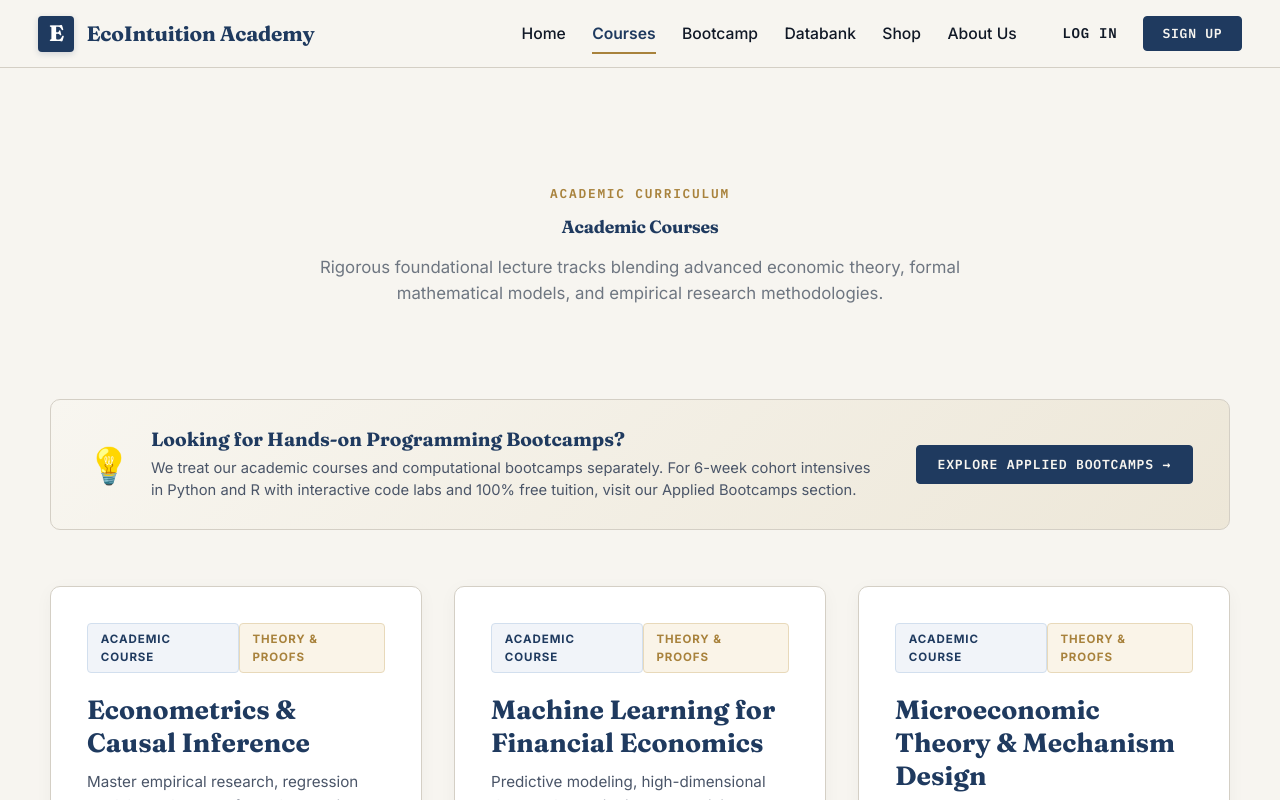
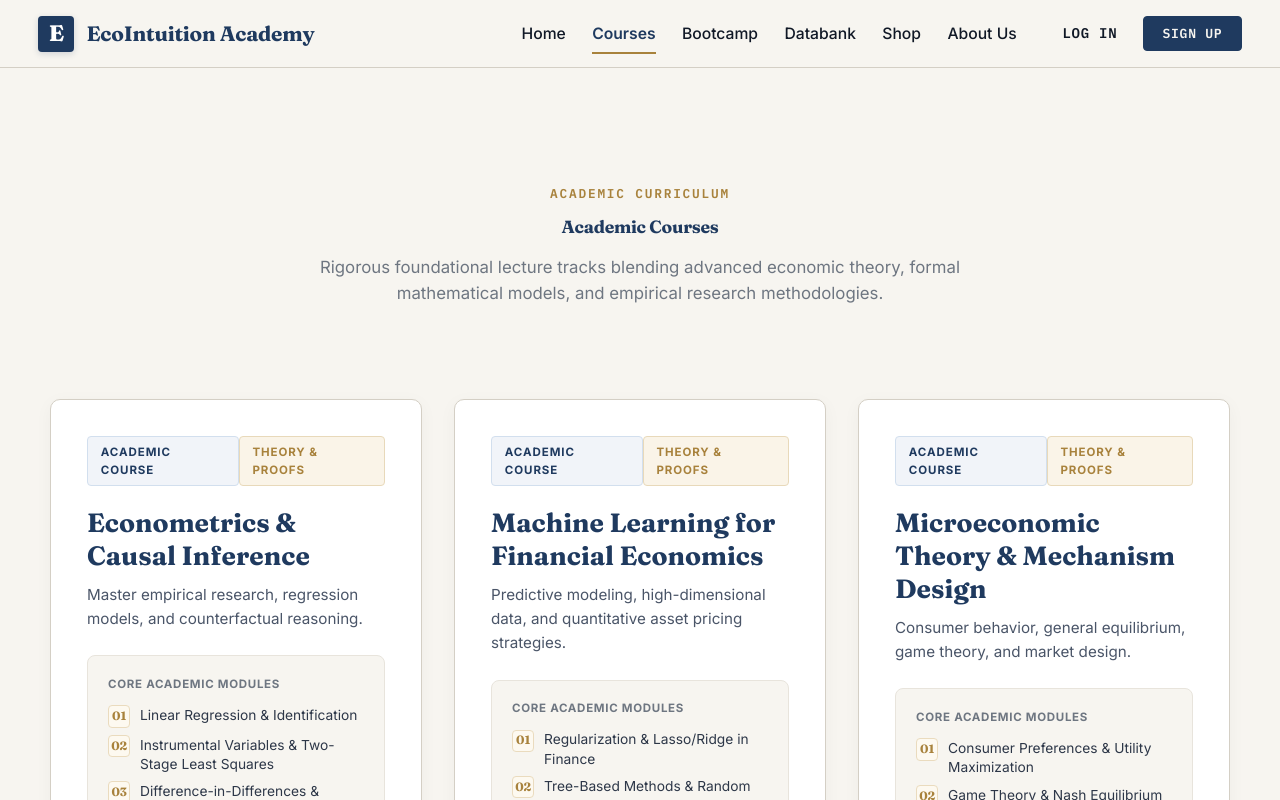
Before and after one commit to Ridwan805/Test, a React (Vite) app in the folder frontend/: page /courses in a window 1280 px wide. Shown: the top 800 px of the page. Built offline with nearby package versions, Linux system fonts and the light colour scheme; no server answers.

Commit message:
fix: remove distinction banner from Courses page

```diff
--- a/frontend/src/pages/Courses.jsx
+++ b/frontend/src/pages/Courses.jsx
@@ -95,23 +95,7 @@ export default function Courses() {
         </p>
       </header>
 
-      {/* Distinction Banner: Courses vs Bootcamps */}
-      <div className="track-distinction-banner">
-        <div className="distinction-left">
-          <div className="distinction-icon">💡</div>
-          <div className="distinction-text">
-            <h3>Looking for Hands-on Programming Bootcamps?</h3>
-            <p>
-              We treat our academic courses and computational bootcamps separately. For 6-week cohort intensives in Python and R with interactive code labs and 100% free tuition, visit our Applied Bootcamps section.
-            </p>
-          </div>
-        </div>
-        <div className="distinction-actions">
-          <Link to="/bootcamp" className="btn btn-primary">
-            Explore Applied Bootcamps →
-          </Link>
-        </div>
-      </div>
+
 
       {/* Academic Courses Grid */}
       <div className="academic-catalog-grid">
```
